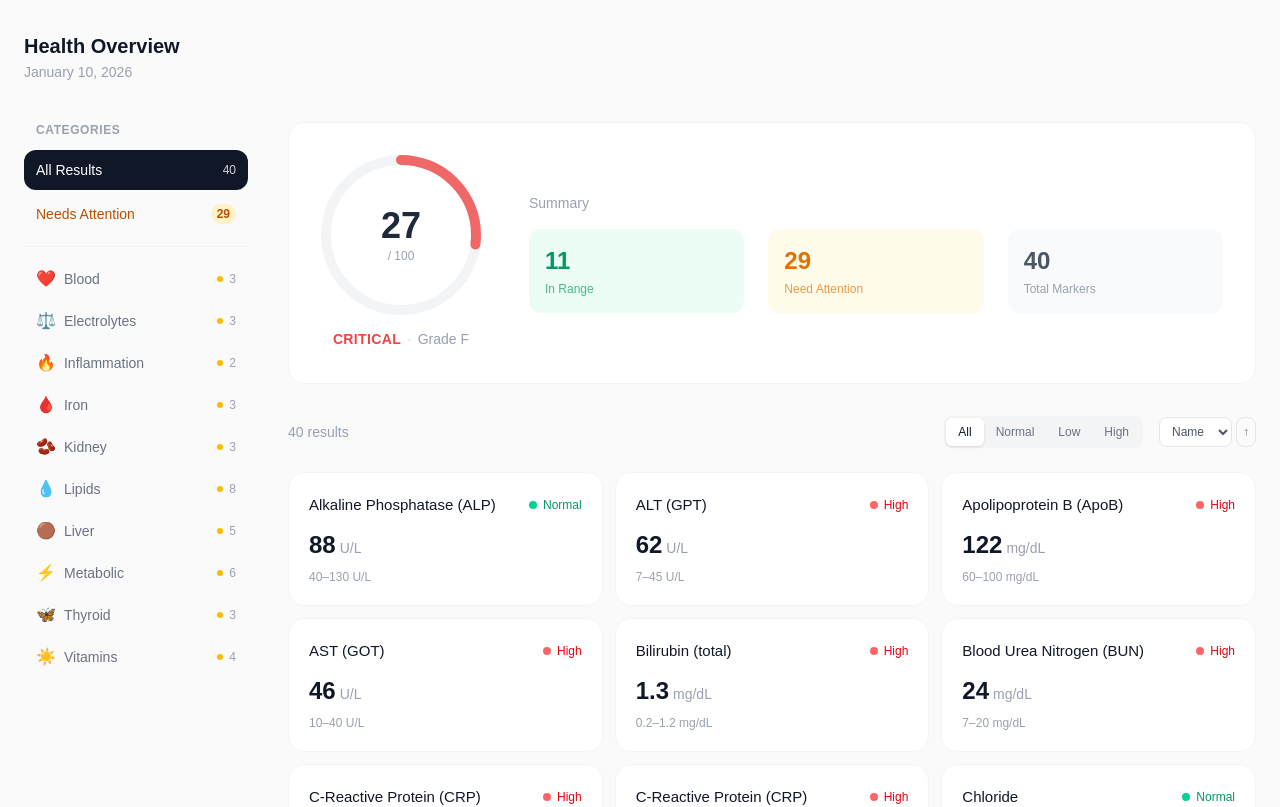
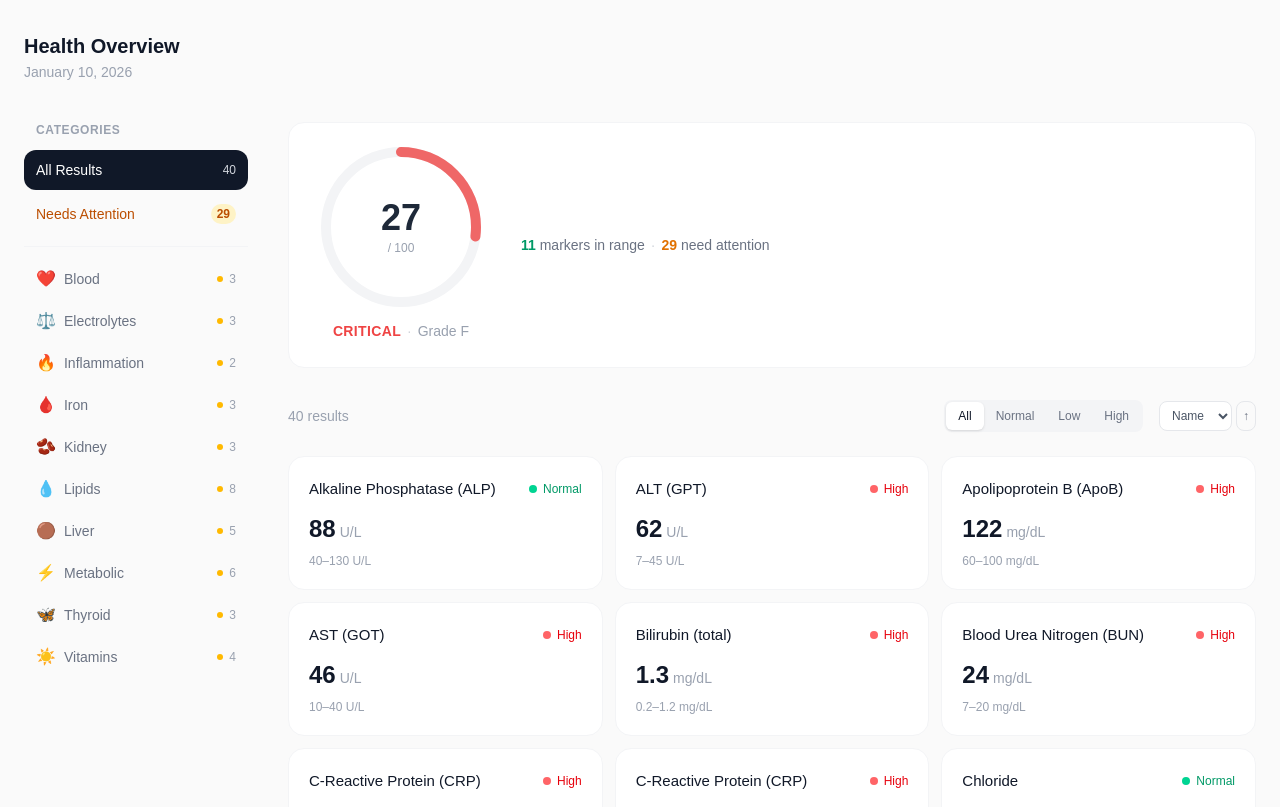
Before and after one commit to olganedelcu/frontend_data, a React (Vite) app: page / in a window 1280 px wide. Shown: the top 807 px of the page. Built offline with nearby package versions, Linux system fonts and the light colour scheme; a web font is replaced by a local one.

Commit message:
cleaned up architecture

```diff
--- a/src/components/BiomarkerCard.tsx
+++ b/src/components/BiomarkerCard.tsx
@@ -1,19 +1,14 @@
 import type { EnrichedResult } from '../types/enrichedResult';
+import { STATUS_CONFIG } from '../utils/status';
 
-interface BiomarkerCardProps {
+interface Props {
   result: EnrichedResult;
   onClick: () => void;
 }
 
-const statusConfig = {
-  normal: { dot: 'bg-emerald-400', text: 'text-emerald-600', label: 'Normal' },
-  high: { dot: 'bg-red-400', text: 'text-red-600', label: 'High' },
-  low: { dot: 'bg-blue-400', text: 'text-blue-600', label: 'Low' },
-};
-
-export function BiomarkerCard({ result, onClick }: BiomarkerCardProps) {
+export function BiomarkerCard({ result, onClick }: Props) {
   const { biomarker, value, status } = result;
-  const config = statusConfig[status];
+  const { dot, text, label } = STATUS_CONFIG[status];
 
   return (
     <button
@@ -24,9 +19,9 @@ export function BiomarkerCard({ result, onClick }: BiomarkerCardProps) {
         <h3 className="font-medium text-gray-900 text-[15px] group-hover:text-gray-700">
           {biomarker.name}
         </h3>
-        <div className={`flex items-center gap-1.5 ${config.text}`}>
-          <span className={`w-2 h-2 rounded-full ${config.dot}`} />
-          <span className="text-xs font-medium">{config.label}</span>
+        <div className={`flex items-center gap-1.5 ${text}`}>
+          <span className={`w-2 h-2 rounded-full ${dot}`} />
+          <span className="text-xs font-medium">{label}</span>
         </div>
       </div>
 
--- a/src/components/ErrorScreen.tsx
+++ b/src/components/ErrorScreen.tsx
@@ -4,12 +4,12 @@ interface Props {
 
 export function ErrorScreen({ message }: Props) {
   return (
-    <div className="min-h-screen bg-gray-50 flex items-center justify-center">
-      <div className="bg-white rounded-xl p-6 max-w-sm text-center shadow-sm">
-        <p className="text-red-600 mb-4">{message}</p>
+    <div className="min-h-screen bg-[#fafafa] flex items-center justify-center">
+      <div className="bg-white rounded-2xl p-8 max-w-sm text-center border border-gray-100">
+        <p className="text-red-600 text-sm mb-4">{message}</p>
         <button
           onClick={() => window.location.reload()}
-          className="px-4 py-2 bg-blue-600 text-white rounded-lg hover:bg-blue-700"
+          className="px-4 py-2 bg-gray-900 text-white text-sm rounded-xl hover:bg-gray-800 transition-colors"
         >
           Retry
         </button>
--- a/src/components/ResultsTable.tsx
+++ /dev/null
@@ -1,38 +0,0 @@
-import type { EnrichedResult } from '../types/enrichedResult';
-import { StatusBadge } from './StatusBadge';
-
-interface Props {
-  results: EnrichedResult[];
-  onSelectResult: (result: EnrichedResult) => void;
-}
-
-export function ResultsTable({ results, onSelectResult }: Props) {
-  if (!results.length) {
-    return <div className="text-center py-12 text-gray-500">No results found.</div>;
-  }
-
-  return (
-    <table className="w-full">
-      <thead>
-        <tr className="border-b border-gray-100 text-left text-sm font-medium text-gray-600">
-          <th className="px-4 py-3">Name</th>
-          <th className="px-4 py-3">Value</th>
-          <th className="px-4 py-3">Status</th>
-          <th className="px-4 py-3">Range</th>
-          <th className="px-4 py-3">Category</th>
-        </tr>
-      </thead>
-      <tbody>
-        {results.map(result => (
-          <tr key={result.id} onClick={() => onSelectResult(result)} className="border-b border-gray-50 hover:bg-gray-50 cursor-pointer">
-            <td className="px-4 py-3 font-medium">{result.biomarker.name}</td>
-            <td className="px-4 py-3 text-gray-700">{result.value} {result.biomarker.standardUnit}</td>
-            <td className="px-4 py-3"><StatusBadge status={result.status} /></td>
-            <td className="px-4 py-3 text-gray-500">{result.biomarker.referenceRange.low}–{result.biomarker.referenceRange.high}</td>
-            <td className="px-4 py-3 text-gray-500">{result.biomarker.category}</td>
-          </tr>
-        ))}
-      </tbody>
-    </table>
-  );
-}
--- a/src/components/StatusBadge.tsx
+++ b/src/components/StatusBadge.tsx
@@ -1,15 +1,11 @@
 import type { Status } from '../types/result';
-
-const styles: Record<Status, string> = {
-  low: 'bg-blue-50 text-blue-600',
-  normal: 'bg-emerald-50 text-emerald-600',
-  high: 'bg-red-50 text-red-600',
-};
+import { STATUS_CONFIG } from '../utils/status';
 
 export function StatusBadge({ status }: { status: Status }) {
+  const { bg, text, label } = STATUS_CONFIG[status];
   return (
-    <span className={`px-2.5 py-1 rounded-lg text-xs font-medium ${styles[status]}`}>
-      {status.charAt(0).toUpperCase() + status.slice(1)}
+    <span className={`px-2.5 py-1 rounded-lg text-xs font-medium ${bg} ${text}`}>
+      {label}
     </span>
   );
 }
--- a/src/pages/BiomarkerResultsPage.tsx
+++ b/src/pages/BiomarkerResultsPage.tsx
@@ -1,15 +1,16 @@
 import { useState, useCallback, useMemo } from 'react';
 import { useBiomarkerData } from '../hooks/useBiomarkerData';
 import { useNotes } from '../hooks/useLocalStorage';
-import { Toolbar, type SortField, type SortDirection } from '../components/Toolbar';
+import { useFilteredResults } from '../hooks/useFilteredResults';
+import { calculateEnergyScore } from '../utils/energyScore';
+import { Toolbar } from '../components/Toolbar';
 import { DetailsDrawer } from '../components/DetailsDrawer';
 import { LoadingScreen } from '../components/LoadingScreen';
 import { ErrorScreen } from '../components/ErrorScreen';
 import { EnergyScoreGauge } from '../components/EnergyScoreGauge';
 import { BiomarkerCardGrid } from '../components/BiomarkerCardGrid';
 import { CategorySidebar } from '../components/CategorySidebar';
-import { useFilteredResults } from '../hooks/useFilteredResults';
-import { calculateEnergyScore } from '../utils/energyScore';
+import type { SortField, SortDirection } from '../types/toolbar';
 import type { EnrichedResult } from '../types/enrichedResult';
 import type { Status } from '../types/result';
 
@@ -24,17 +25,15 @@ export function BiomarkerResultsPage() {
   const [selectedResult, setSelectedResult] = useState<EnrichedResult | null>(null);
 
   const handleToggleDirection = useCallback(() => {
-    setSortDirection((prev) => (prev === 'asc' ? 'desc' : 'asc'));
+    setSortDirection(prev => (prev === 'asc' ? 'desc' : 'asc'));
   }, []);
 
-  // When "attention" is selected in sidebar, filter to abnormal status
-  const effectiveCategory = selectedCategory === 'attention' ? 'all' : selectedCategory;
-  const effectiveStatus = selectedCategory === 'attention' ? 'all' : selectedStatus;
+  const isAttentionMode = selectedCategory === 'attention';
 
   const filteredData = useFilteredResults({
-    data: selectedCategory === 'attention' ? data.filter(r => r.status !== 'normal') : data,
-    category: effectiveCategory,
-    status: effectiveStatus,
+    data: isAttentionMode ? data.filter(r => r.status !== 'normal') : data,
+    category: isAttentionMode ? 'all' : selectedCategory,
+    status: isAttentionMode ? 'all' : selectedStatus,
     sortField,
     sortDirection,
   });
@@ -42,15 +41,13 @@ export function BiomarkerResultsPage() {
   const energyScore = useMemo(() => calculateEnergyScore(data), [data]);
 
   const stats = useMemo(() => {
-    const inRange = data.filter((r) => r.status === 'normal').length;
-    const needAttention = data.length - inRange;
-    return { inRange, needAttention, total: data.length };
+    const inRange = data.filter(r => r.status === 'normal').length;
+    return { inRange, needAttention: data.length - inRange };
   }, [data]);
 
   const formattedDate = useMemo(() => {
     if (data.length === 0) return '';
-    const date = new Date(data[0].sampledAt);
-    return date.toLocaleDateString('en-US', {
+    return new Date(data[0].sampledAt).toLocaleDateString('en-US', {
       year: 'numeric',
       month: 'long',
       day: 'numeric',
@@ -63,7 +60,6 @@ export function BiomarkerResultsPage() {
   return (
     <div className="min-h-screen bg-[#fafafa]">
       <div className="max-w-7xl mx-auto px-6 py-8">
-        {/* Top bar */}
         <header className="flex items-center justify-between mb-10">
           <div>
             <h1 className="text-xl font-semibold text-gray-900">Health Overview</h1>
@@ -73,9 +69,7 @@ export function BiomarkerResultsPage() {
           </div>
         </header>
 
-        {/* Desktop layout: sidebar + content */}
         <div className="flex gap-10">
-          {/* Left sidebar */}
           <CategorySidebar
             categories={categories}
             data={data}
@@ -83,36 +77,24 @@ export function BiomarkerResultsPage() {
             onCategoryChange={setSelectedCategory}
           />
 
-          {/* Main content */}
           <main className="flex-1 min-w-0">
-            {/* Score + Summary row */}
-            <div className="bg-white rounded-2xl border border-gray-100 p-8 mb-8">
-              <div className="flex items-center gap-12">
+            <div className="bg-white rounded-2xl border border-gray-100 px-8 py-6 mb-8">
+              <div className="flex items-center gap-10">
                 <EnergyScoreGauge energyScore={energyScore} />
-
-                <div className="flex-1">
-                  <h2 className="text-sm font-medium text-gray-400 mb-4">Summary</h2>
-                  <div className="flex gap-6">
-                    <div className="flex-1 bg-emerald-50 rounded-xl p-4">
-                      <p className="text-2xl font-bold text-emerald-600">{stats.inRange}</p>
-                      <p className="text-xs text-emerald-600/70 mt-1">In Range</p>
-                    </div>
-                    <div className="flex-1 bg-amber-50 rounded-xl p-4">
-                      <p className="text-2xl font-bold text-amber-600">{stats.needAttention}</p>
-                      <p className="text-xs text-amber-600/70 mt-1">Need Attention</p>
-                    </div>
-                    <div className="flex-1 bg-gray-50 rounded-xl p-4">
-                      <p className="text-2xl font-bold text-gray-600">{stats.total}</p>
-                      <p className="text-xs text-gray-400 mt-1">Total Markers</p>
-                    </div>
-                  </div>
+                <div className="text-sm text-gray-500 leading-relaxed">
+                  <span className="font-semibold text-emerald-600">{stats.inRange}</span> markers in range
+                  {stats.needAttention > 0 && (
+                    <>
+                      <span className="mx-1.5 text-gray-300">·</span>
+                      <span className="font-semibold text-amber-600">{stats.needAttention}</span> need attention
+                    </>
+                  )}
                 </div>
               </div>
             </div>
 
-            {/* Toolbar */}
             <Toolbar
-              selectedStatus={selectedCategory === 'attention' ? 'all' : selectedStatus}
+              selectedStatus={isAttentionMode ? 'all' : selectedStatus}
               onStatusChange={setSelectedStatus}
               sortField={sortField}
               onSortFieldChange={setSortField}
@@ -121,7 +103,6 @@ export function BiomarkerResultsPage() {
               resultCount={filteredData.length}
             />
 
-            {/* Results grid */}
             <BiomarkerCardGrid
               results={filteredData}
               onSelectResult={setSelectedResult}
@@ -130,7 +111,6 @@ export function BiomarkerResultsPage() {
         </div>
       </div>
 
-      {/* Details Drawer */}
       <DetailsDrawer
         result={selectedResult}
         onClose={() => setSelectedResult(null)}
--- /dev/null
+++ b/src/types/toolbar.ts
@@ -0,0 +1,2 @@
+export type SortField = 'name' | 'value' | 'status' | 'sampledAt';
+export type SortDirection = 'asc' | 'desc';
--- /dev/null
+++ b/src/utils/status.ts
@@ -0,0 +1,18 @@
+import type { Status } from '../types/result';
+
+interface StatusStyle {
+  dot: string;
+  text: string;
+  bg: string;
+  label: string;
+}
+
+export const STATUS_CONFIG: Record<Status, StatusStyle> = {
+  normal: { dot: 'bg-emerald-400', text: 'text-emerald-600', bg: 'bg-emerald-50', label: 'Normal' },
+  high: { dot: 'bg-red-400', text: 'text-red-600', bg: 'bg-red-50', label: 'High' },
+  low: { dot: 'bg-blue-400', text: 'text-blue-600', bg: 'bg-blue-50', label: 'Low' },
+};
+
+export function capitalize(s: string): string {
+  return s.charAt(0).toUpperCase() + s.slice(1);
+}
```
Also changed, not shown: src/components/Toolbar.tsx (+15 -10 lines), src/hooks/useFilteredResults.ts (+8 -8 lines).
